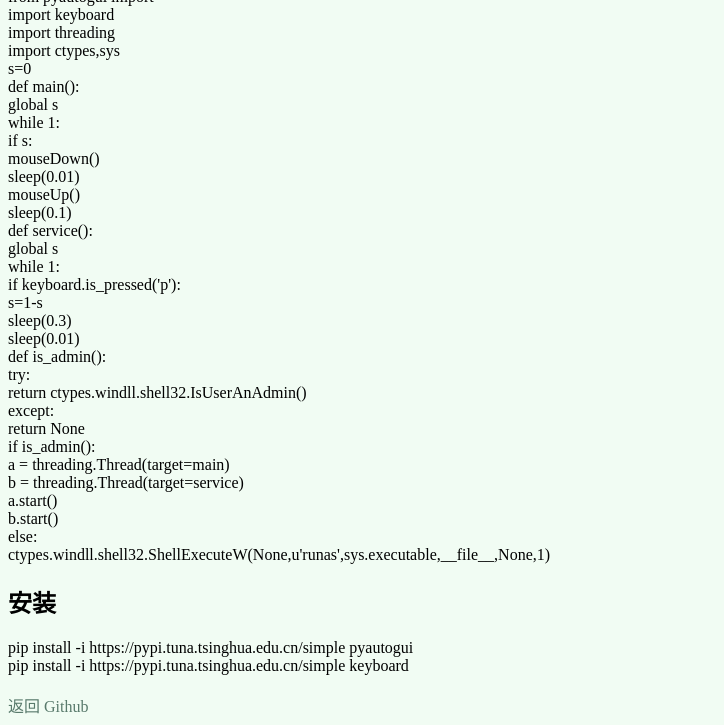
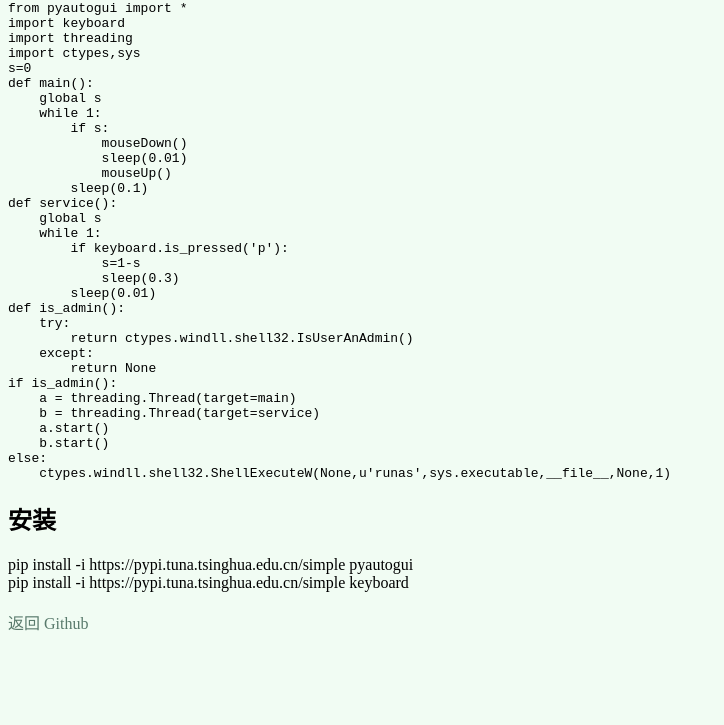
Before and after one commit to mx287203/mx287203.github.io, a plain HTML site: page autoclick.html in a window 1280 px wide. Shown: the part 90-815 px from the top of the page, without its empty margins (0-724 px from the left). Drawn offline with Linux system fonts and the light colour scheme.

Commit message:
Add files via upload

```diff
--- a/autoclick.html
+++ b/autoclick.html
@@ -12,38 +12,39 @@
 <body>
 <a href="index.html" style="text-decoration: none;"><</a>
 <font size="8"><b>自动点击</b></font>
-<br>from pyautogui import *<br>
-import keyboard<br>
-import threading<br>
-import ctypes,sys<br>
-s=0<br>
-def main():<br>
-    global s<br>
-    while 1:<br>
-        if s:<br>
-            mouseDown()<br>
-            sleep(0.01)<br>
-            mouseUp()<br>
-        sleep(0.1)<br>
-def service():<br>
-    global s<br>
-    while 1:<br>
-        if keyboard.is_pressed('p'):<br>
-            s=1-s<br>
-            sleep(0.3)<br>
-        sleep(0.01)<br>
-def is_admin():<br>
-    try:<br>
-        return ctypes.windll.shell32.IsUserAnAdmin()<br>
-    except:<br>
-        return None<br>
-if is_admin():<br>
-    a = threading.Thread(target=main)<br>
-    b = threading.Thread(target=service)<br>
-    a.start()<br>
-    b.start()<br>
-else:<br>
-    ctypes.windll.shell32.ShellExecuteW(None,u'runas',sys.executable,__file__,None,1)<br>
+<pre>from pyautogui import *
+import keyboard
+import threading
+import ctypes,sys
+s=0
+def main():
+    global s
+    while 1:
+        if s:
+            mouseDown()
+            sleep(0.01)
+            mouseUp()
+        sleep(0.1)
+def service():
+    global s
+    while 1:
+        if keyboard.is_pressed('p'):
+            s=1-s
+            sleep(0.3)
+        sleep(0.01)
+def is_admin():
+    try:
+        return ctypes.windll.shell32.IsUserAnAdmin()
+    except:
+        return None
+if is_admin():
+    a = threading.Thread(target=main)
+    b = threading.Thread(target=service)
+    a.start()
+    b.start()
+else:
+    ctypes.windll.shell32.ShellExecuteW(None,u'runas',sys.executable,__file__,None,1)
+</pre>
 <h2>安装</h2>
 pip install -i https://pypi.tuna.tsinghua.edu.cn/simple pyautogui<br>
 pip install -i https://pypi.tuna.tsinghua.edu.cn/simple keyboard<br><br>
```
Also changed, not shown: gs_gacha.html (+16 -15 lines).
